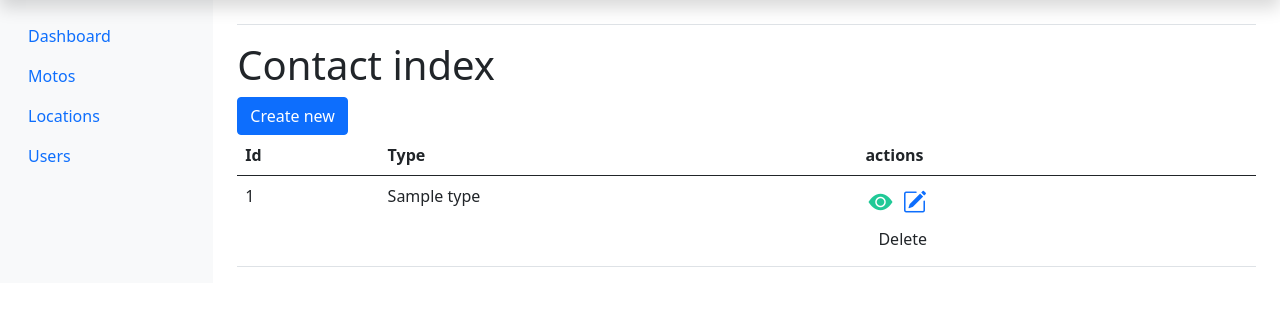
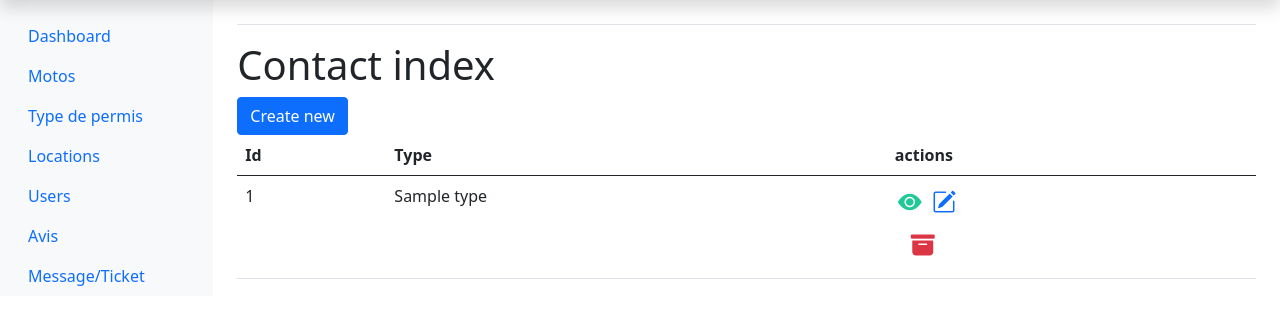
Before and after one commit to 4IW3-Symfony/Projet-annuel, a Symfony app: template templates/admin/contact/index.html.twig in a window 1280 px wide. Shown: the part 80-405 px from the top of the page. Run offline with Twig, Linux system fonts and the light colour scheme; the template is opened without the code that fills it: most values are stand-ins (such as "Sample title", 1, 10 or a date in 2020); some libraries are stand-ins or nearby versions.

Commit message:
Add icon to delete button and Update sideMenu items with new links

```diff
--- a/public/css/admin.css
+++ b/public/css/admin.css
@@ -1,5 +1,6 @@
 .icon-show,
-.icon-edit {
+.icon-edit,
+.icon-delete {
   font-size: 1.5rem;
   margin: 0 3px;
 }
@@ -10,6 +11,9 @@
 .icon-edit {
   color: #0d6efd;
 }
+.icon-delete {
+  color: #dc3545;
+}
 
 td.action a {
   text-decoration: none;
--- a/templates/admin/contact/_delete_form.html.twig
+++ b/templates/admin/contact/_delete_form.html.twig
@@ -1,4 +1,6 @@
 <form method="post" action="{{ path('admin_contact_delete', {'id': contact.id}) }}" onsubmit="return confirm('Are you sure you want to delete this item?');">
-    <input type="hidden" name="_token" value="{{ csrf_token('delete' ~ contact.id) }}">
-    <button class="btn">Delete</button>
+	<input type="hidden" name="_token" value="{{ csrf_token('delete' ~ contact.id) }}">
+	<button class="btn">
+		<i class="bi bi-archive-fill icon-delete"></i>
+	</button>
 </form>
--- a/templates/admin/licence_type/_delete_form.html.twig
+++ b/templates/admin/licence_type/_delete_form.html.twig
@@ -1,4 +1,6 @@
 <form method="post" action="{{ path('admin_licence_type_delete', {'id': licence_type.id}) }}" onsubmit="return confirm('Are you sure you want to delete this item?');">
-    <input type="hidden" name="_token" value="{{ csrf_token('delete' ~ licence_type.id) }}">
-    <button class="btn">Delete</button>
+	<input type="hidden" name="_token" value="{{ csrf_token('delete' ~ licence_type.id) }}">
+	<button class="btn">
+		<i class="bi bi-archive-fill icon-delete"></i>
+	</button>
 </form>
--- a/templates/admin/motorcycle/_delete_form.html.twig
+++ b/templates/admin/motorcycle/_delete_form.html.twig
@@ -1,4 +1,6 @@
 <form method="post" action="{{ path('motorcycle_delete', {'id': motorcycle.id}) }}" onsubmit="return confirm('Are you sure you want to delete this item?');">
-    <input type="hidden" name="_token" value="{{ csrf_token('delete' ~ motorcycle.id) }}">
-    <button class="btn">Delete</button>
+	<input type="hidden" name="_token" value="{{ csrf_token('delete' ~ motorcycle.id) }}">
+	<button class="btn">
+		<i class="bi bi-archive-fill icon-delete"></i>
+	</button>
 </form>
--- a/templates/admin/rental/_delete_form.html.twig
+++ b/templates/admin/rental/_delete_form.html.twig
@@ -1,4 +1,6 @@
 <form method="post" action="{{ path('admin_rental_delete', {'id': rental.id}) }}" onsubmit="return confirm('Are you sure you want to delete this item?');">
-    <input type="hidden" name="_token" value="{{ csrf_token('delete' ~ rental.id) }}">
-    <button class="btn">Delete</button>
+	<input type="hidden" name="_token" value="{{ csrf_token('delete' ~ rental.id) }}">
+	<button class="btn">
+		<i class="bi bi-archive-fill icon-delete"></i>
+	</button>
 </form>
--- a/templates/admin/review/_delete_form.html.twig
+++ b/templates/admin/review/_delete_form.html.twig
@@ -1,4 +1,6 @@
 <form method="post" action="{{ path('admin_review_delete', {'id': review.id}) }}" onsubmit="return confirm('Are you sure you want to delete this item?');">
-    <input type="hidden" name="_token" value="{{ csrf_token('delete' ~ review.id) }}">
-    <button class="btn">Delete</button>
+	<input type="hidden" name="_token" value="{{ csrf_token('delete' ~ review.id) }}">
+	<button class="btn">
+		<i class="bi bi-archive-fill icon-delete"></i>
+	</button>
 </form>
--- a/templates/admin/sideMenu.html.twig
+++ b/templates/admin/sideMenu.html.twig
@@ -3,30 +3,40 @@
 		<ul class="nav flex-column">
 			<li class="nav-item">
 				<a class="nav-link active" aria-current="page" href="#">
-					<span data-feather="home"></span>
 					Dashboard
 				</a>
 			</li>
 
 			<li class="nav-item">
 				<a class="nav-link" href="{{ path('motorcycle_index') }}">
-					<span data-feather="shopping-cart"></span>
 					Motos
 				</a>
 			</li>
 			<li class="nav-item">
+				<a class="nav-link" href="{{ path('admin_licence_type_index') }}">
+					Type de permis
+				</a>
+			</li>
+			<li class="nav-item">
 				<a class="nav-link" href="{{ path('admin_rental_index') }}">
-					<span data-feather="users"></span>
 					Locations
 				</a>
 			</li>
 			<li class="nav-item">
 				<a class="nav-link" href="{{ path('admin_user_index') }}">
-					<span data-feather="users"></span>
 					Users
 				</a>
 			</li>
-
+			<li class="nav-item">
+				<a class="nav-link" href="{{ path('admin_review_index') }}">
+					Avis
+				</a>
+			</li>
+			<li class="nav-item">
+				<a class="nav-link" href="{{ path('admin_contact_index') }}">
+					Message/Ticket
+				</a>
+			</li>
 		</ul>
 
 	</div>
--- a/templates/admin/user/_delete_form.html.twig
+++ b/templates/admin/user/_delete_form.html.twig
@@ -1,4 +1,6 @@
 <form method="post" action="{{ path('admin_user_delete', {'id': user.id}) }}" onsubmit="return confirm('Are you sure you want to delete this item?');">
-    <input type="hidden" name="_token" value="{{ csrf_token('delete' ~ user.id) }}">
-    <button class="btn">Delete</button>
+	<input type="hidden" name="_token" value="{{ csrf_token('delete' ~ user.id) }}">
+	<button class="btn">
+		<i class="bi bi-archive-fill icon-delete"></i>
+	</button>
 </form>
```
